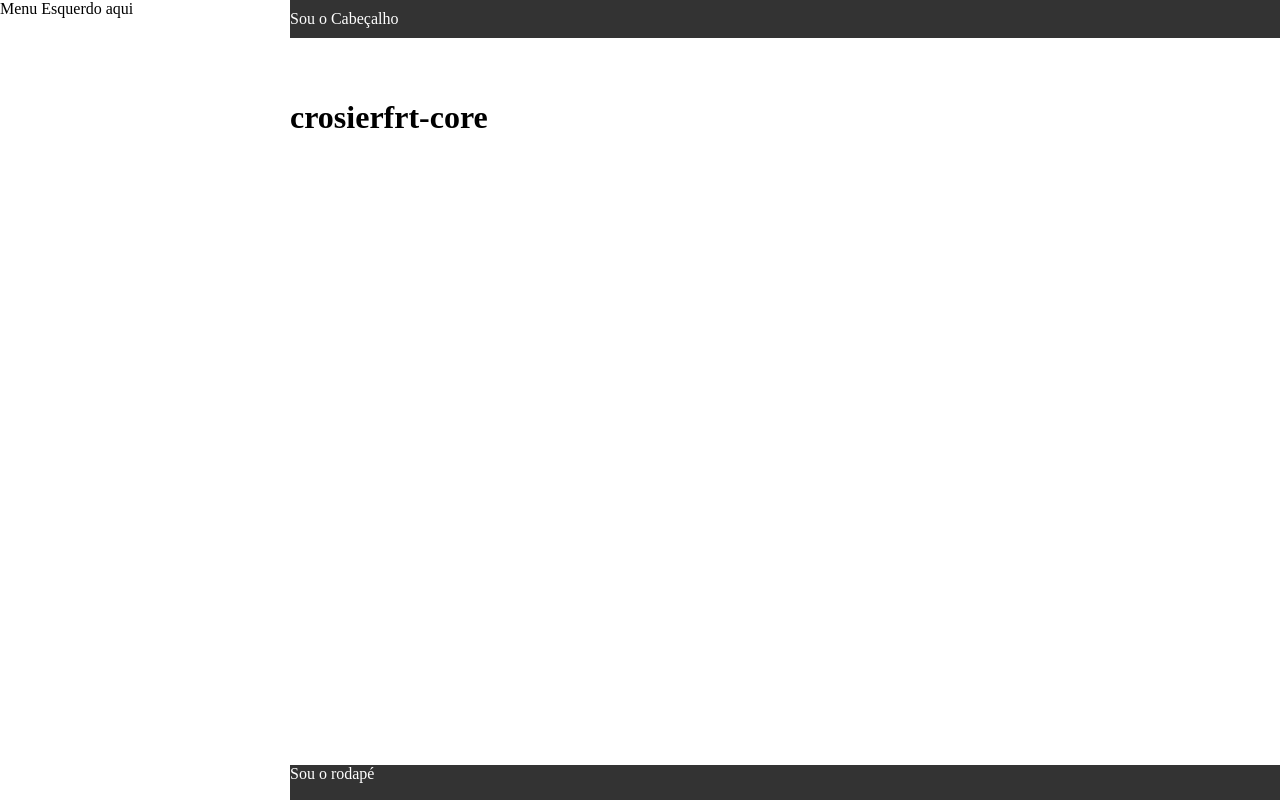
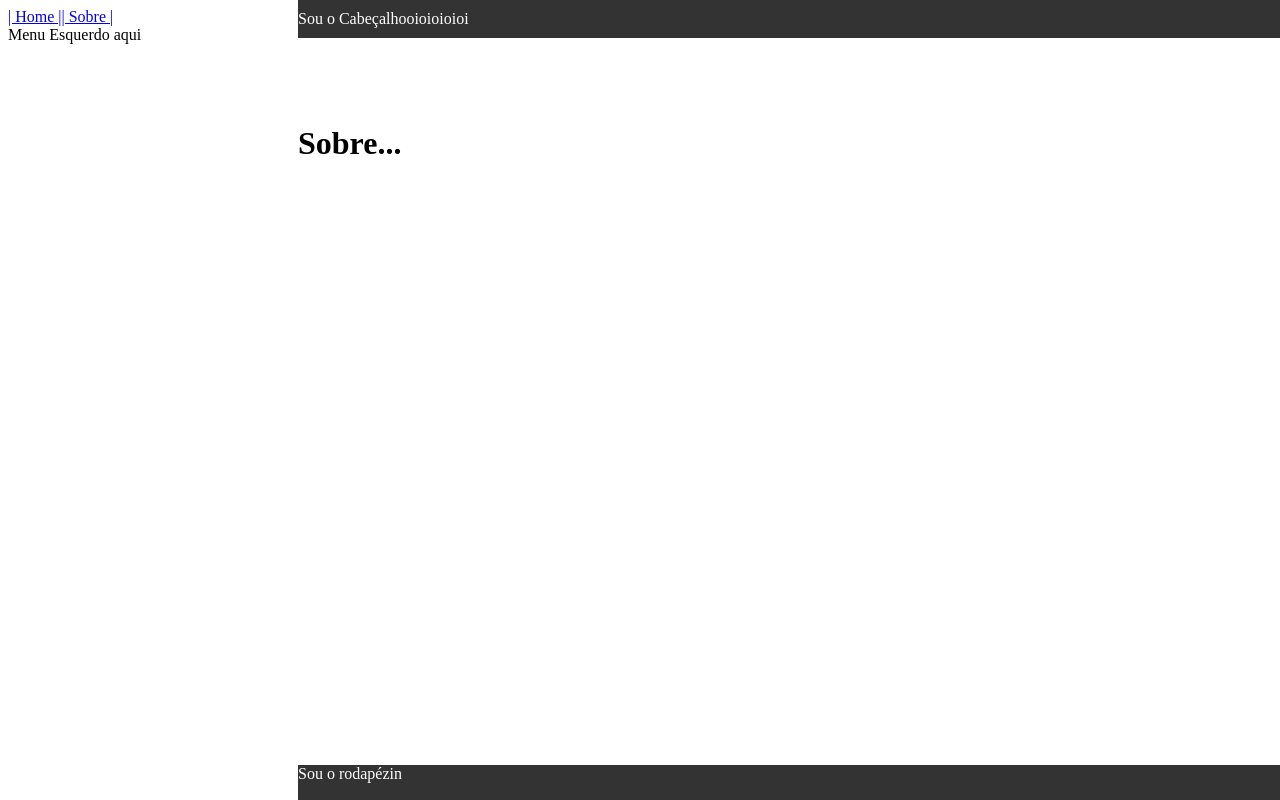
Before and after one commit to crosiersource/crosierfrt-core, a Vue app: page /sobre in a window 1280 px wide. Built offline with nearby package versions, Linux system fonts and the light colour scheme.

Commit message:
Voltando as dependências para ir adicionando aos poucos, e subindo Vite para 4.3 para ver se termina os problemas com file watch

```diff
--- a/src/App.vue
+++ b/src/App.vue
@@ -1,19 +1,12 @@
 <template>
-  <Layout>
-    <template #content>
-      <h1>crosierfrt-core</h1>
-    </template>
-  </Layout>
+  <router-link to="/">| Home |</router-link>
+  <router-link to="/sobre">| Sobre |</router-link>
+  <router-view></router-view>
 </template>
 
 <script>
-import Layout from "@/components/layout/Layout.vue";
 export default {
   name: "App",
-
-  components: {
-    Layout,
-  },
 };
 </script>
 <script setup>
--- /dev/null
+++ b/src/components/Home.vue
@@ -0,0 +1,20 @@
+<template>
+  <Layout>
+    <template #content>
+      <h1>Estou na Home</h1>
+    </template>
+  </Layout>
+</template>
+
+<script>
+import Layout from "@/components/layout/Layout.vue";
+export default {
+  name: "Home",
+
+  components: {
+    Layout,
+  },
+};
+</script>
+<script setup>
+</script>
--- /dev/null
+++ b/src/components/Sobre.vue
@@ -0,0 +1,20 @@
+<template>
+  <Layout>
+    <template #content>
+      <h1>Sobre...</h1>
+    </template>
+  </Layout>
+</template>
+
+<script>
+import Layout from "@/components/layout/Layout.vue";
+export default {
+  name: "Sobre",
+
+  components: {
+    Layout,
+  },
+};
+</script>
+<script setup>
+</script>
--- a/src/components/layout/Footer.vue
+++ b/src/components/layout/Footer.vue
@@ -1,8 +1,8 @@
 <template>
-  <div class="fixed-footer">Sou o rodapé</div>
+  <div class="fixed-footer">Sou o rodapézin</div>
 </template>
 
-<style lang="scss">
+<style scoped>
 .fixed-footer {
   height: 35px;
   width: 100%;
--- a/src/components/layout/Header.vue
+++ b/src/components/layout/Header.vue
@@ -1,8 +1,8 @@
 <template>
-  <div class="fixed-header">Sou o Cabeçalho</div>
+  <div class="fixed-header">Sou o Cabeçalhooioioioioi</div>
 </template>
 
-<style lang="scss">
+<style scoped>
 .fixed-header {
   width: 100%;
   position: fixed;
--- a/src/components/layout/Layout.vue
+++ b/src/components/layout/Layout.vue
@@ -33,7 +33,7 @@ export default {
 };
 </script>
 
-<style>
+<style scoped>
 body,
 html {
   margin: 0;
--- a/src/main.js
+++ b/src/main.js
@@ -3,9 +3,11 @@ import { createPinia } from 'pinia'
 
 import App from './App.vue'
 
+import router from './router'
 
 const app = createApp(App)
 
 app.use(createPinia())
+app.use(router)
 
 app.mount('#app')
--- /dev/null
+++ b/src/router/index.js
@@ -0,0 +1,26 @@
+import { createRouter, createWebHistory } from 'vue-router'
+import Home from '@/components/Home.vue'
+import Sobre from '@/components/Sobre.vue'
+
+const router = createRouter({
+  history: createWebHistory(import.meta.env.BASE_URL),
+  routes: [
+    {
+      path: '/',
+      name: 'root',
+      component: Home
+    },
+    {
+      path: '/home',
+      name: 'home',
+      component: Home
+    },
+    {
+      path: '/sobre',
+      name: 'sobre',
+      component: Sobre
+    }
+  ]
+})
+
+export default router
```
Also changed, not shown: package.json (+6 -28 lines), 1 other file (tests, documents, lock files or other folders).
